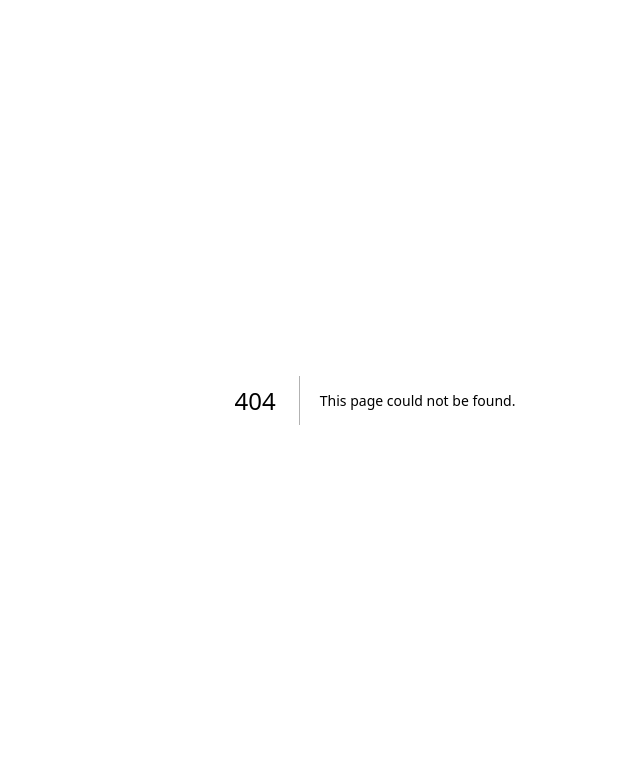
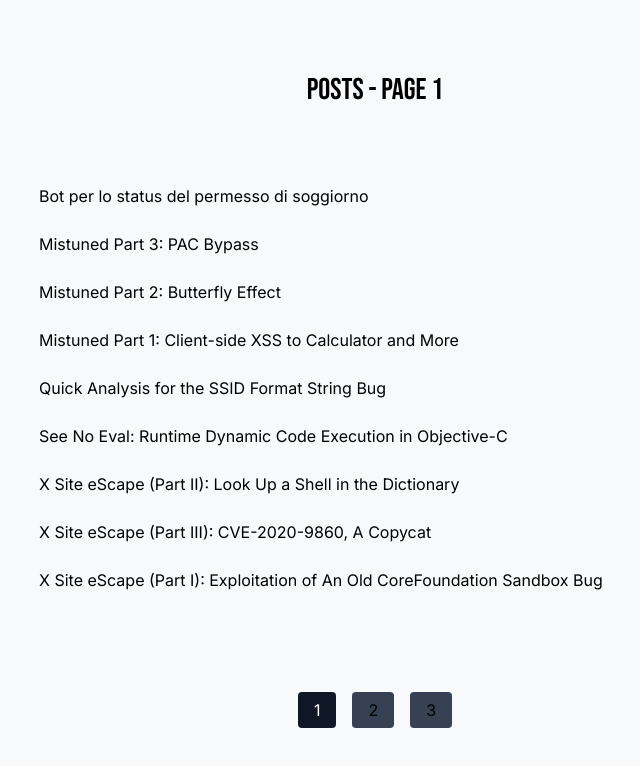
Before and after one commit to ChiChou/blog, a Next.js app: page /posts/page/1 in a window 1280 px wide. Before the commit this address had no page. Shown: the top 766 px of the page, without its empty margins (265-905 px from the left). Built offline with nearby package versions, Linux system fonts and the light colour scheme.

Commit message:
change route

```diff
--- a/src/app/page.tsx
+++ b/src/app/page.tsx
@@ -14,7 +14,7 @@ export default function Home() {
           </p>
           <div className="mt-6 font-light text-4xl">
             <Link
-              href="/posts/1"
+              href="/posts/page/1"
               className="text-gray-200 hover:text-red-300 mr-4 transition-colors"
             >
               Posts
--- a/src/app/posts/[page]/page.tsx
+++ b/src/app/posts/page/[page]/page.tsx
@@ -70,9 +70,9 @@ export default async function Page({ params }: Params) {
             <li key={i + 1}>
               <Link
                 href={`/posts/${i + 1}`}
-                className={`px-4 py-2 rounded ${
-                  i + 1 === page ? "bg-blue-500 text-white" : "bg-gray-200"
-                } hover:bg-blue-400`}
+                className={`px-4 py-2 rounded transition-colors ${
+                  i + 1 === page ? "bg-gray-900 text-white" : "bg-gray-700"
+                } hover:bg-gray-600`}
               >
                 {i + 1}
               </Link>
```
